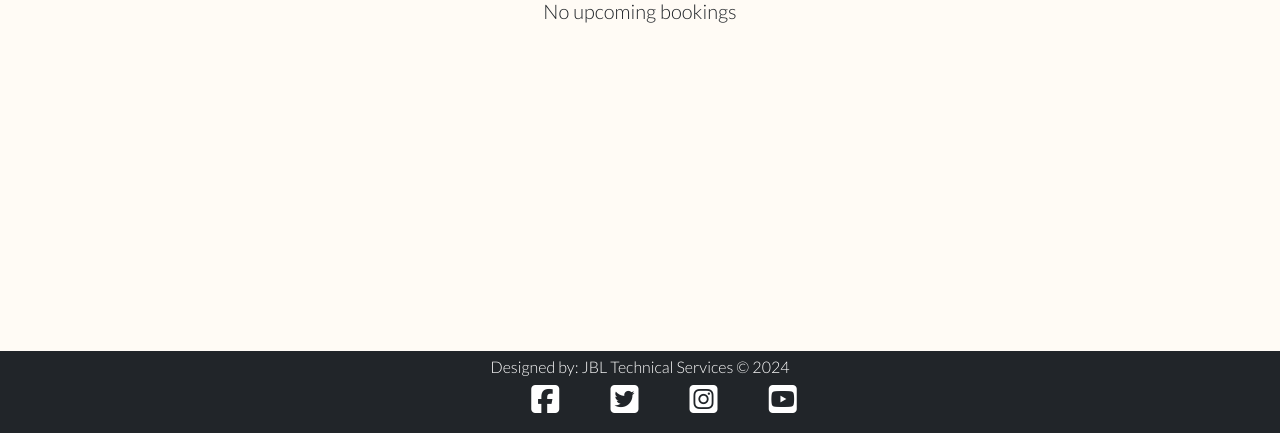
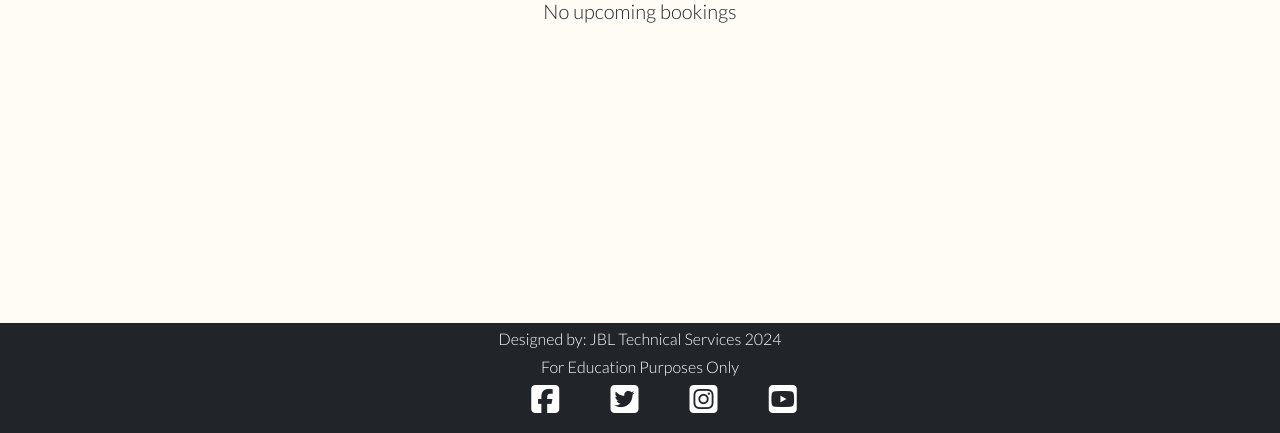
Before and after one commit to jayleighton/django-barber-shop, a Django app: page /bookings/ in a window 1280 px wide. Shown: the part 367-800 px from the top of the page. Run offline with Django 4.2, Linux system fonts and the light colour scheme; the visitor is signed in with stand-in values (Sample User, id 1); data that the repository does not hold is empty; parts of the project's set-up code (start-up, migrations or seed data) failed here and were passed over; some libraries are stand-ins or nearby versions.

Commit message:
Update footer text. Style email link on Index page

```diff
--- a/home/templates/home/index.html
+++ b/home/templates/home/index.html
@@ -47,7 +47,7 @@
       <div class="col-md-4 text-center details-border pt-2">
         <h2>Contact us</h2>
         <p><i class="fas fa-phone"> </i> {{details.telephone}}</p>
-        <a class="no-decoration" href="mailto:{{details.email}}"
+        <a class="no-decoration text-dark" href="mailto:{{details.email}}"
         aria-label="Click to send email">
           <p><i class="fas fa-envelope"> </i> {{details.email}}</p>
         </a>
--- a/templates/base.html
+++ b/templates/base.html
@@ -188,12 +188,17 @@
 
     <!-- Footer -->
     <footer class="footer mt-auto bg-dark">
+      {% block copyright %}
       <p class="m-1 text-center text-white">
-        {% block copyright %}Designed by: JBL Technical Services &copy;
+       Designed by: JBL Technical Services
         <!-- Current year -->
-        {%now "Y" %} {% endblock %}
+        {%now "Y" %}
       </p>
+      <p class="m-1 text-center text-white">
+        For Education Purposes Only
 
+      </p>
+      {% endblock %}
       <p class="mt-1 text-center text-white">
         <a id="facebook-link" href="https://www.facebook.com/" target="_blank"
           ><i class="fab fa-facebook-square ms-5 foot-text"></i
```
